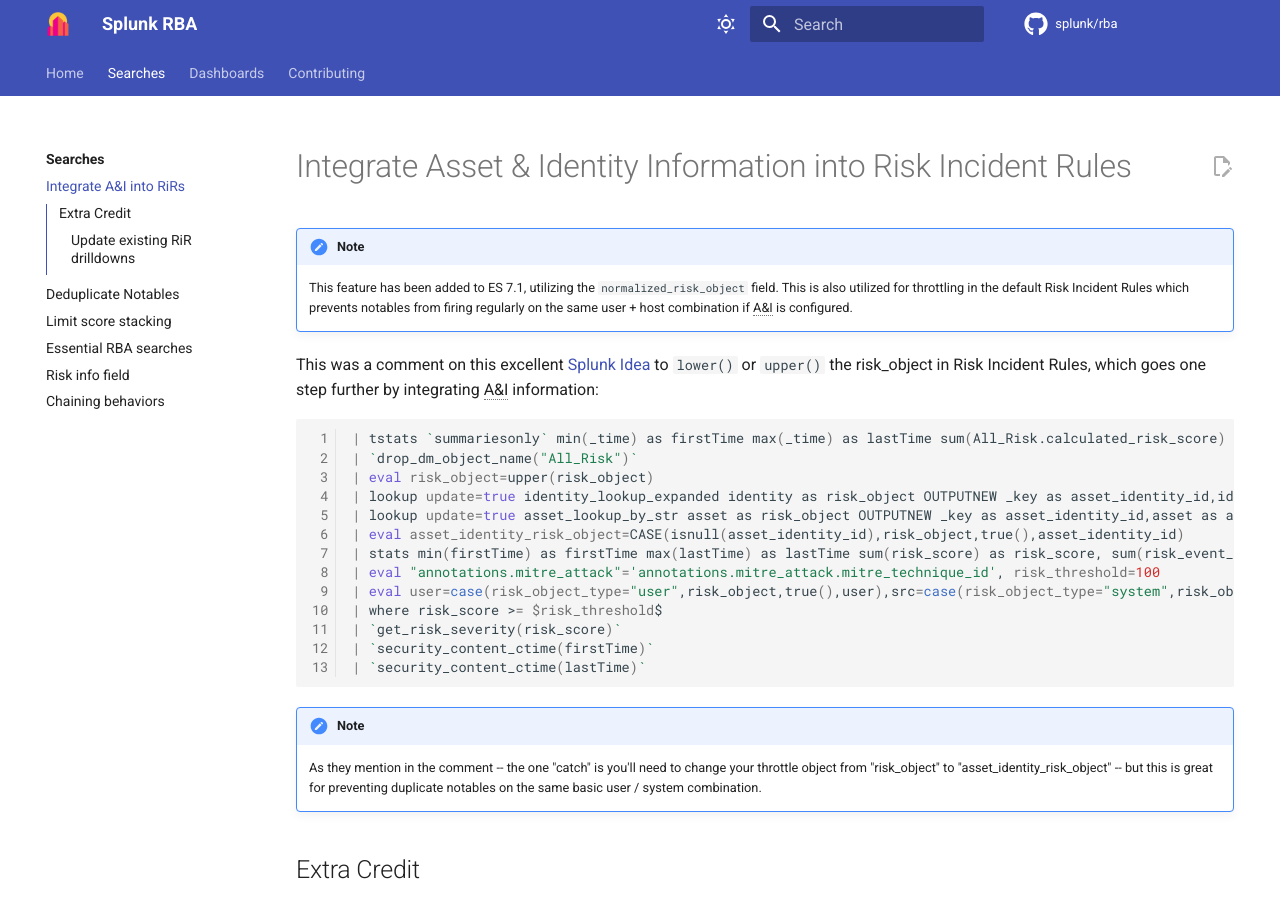
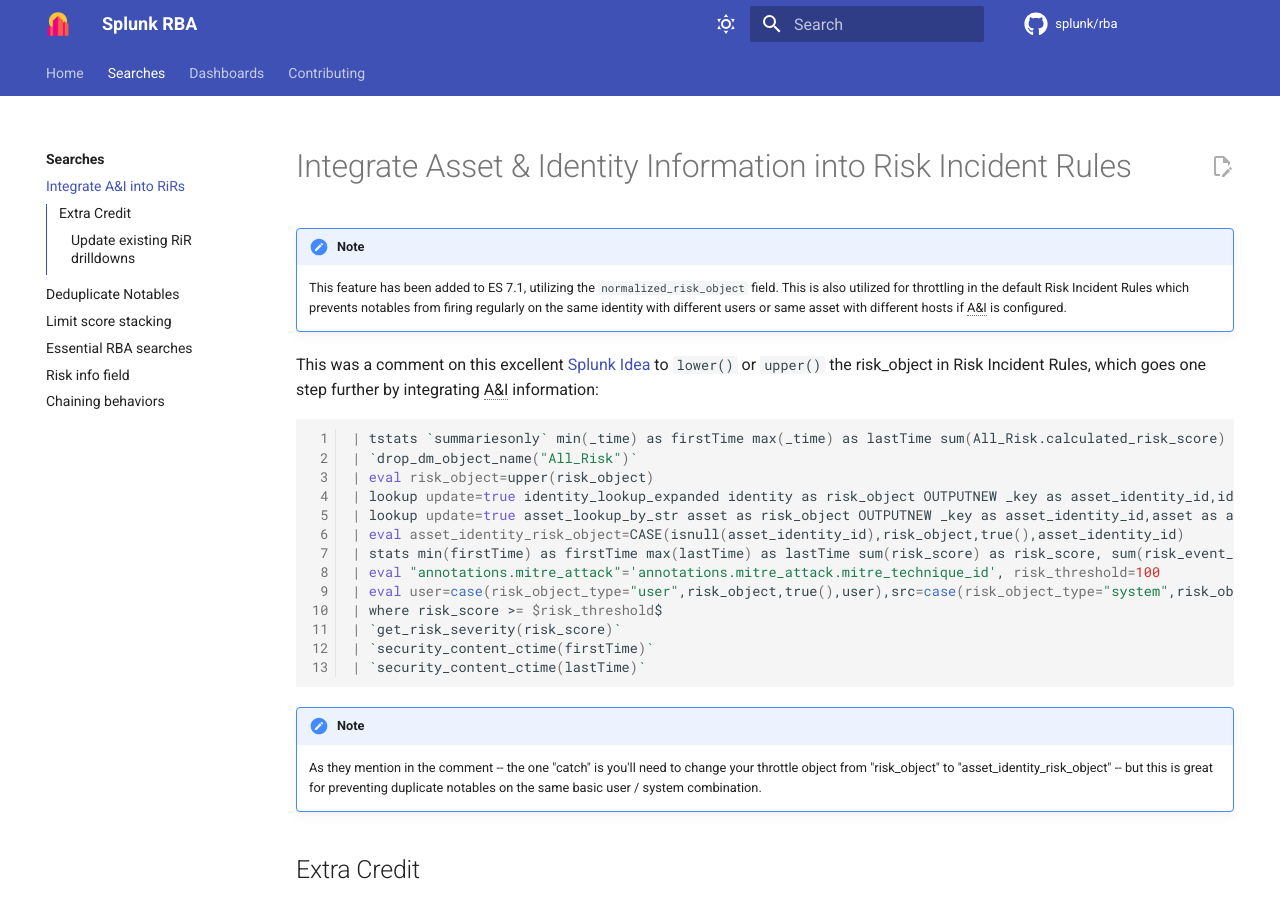
Before and after one commit to splunk/rba, an MkDocs documentation site: the page built from docs/searches/asset_and_identity_rir_logic.md, in a window 1280 px wide and 900 px high. Built offline with MkDocs 1.6.1 and Material for MkDocs 9.7.7, drawn with Linux system fonts in a browser that asks for light colours; comment, search, counter and statistics services are not loaded.

Commit message:
Update asset_and_identity_rir_logic.md
Clarified that does not deduplicate across asset and identity together, just correlates hosts to asset, or users to identity.

```diff
--- a/docs/searches/asset_and_identity_rir_logic.md
+++ b/docs/searches/asset_and_identity_rir_logic.md
@@ -1,7 +1,7 @@
 # Integrate Asset & Identity Information into Risk Incident Rules
 
 !!! note
-    This feature has been added to ES 7.1, utilizing the `normalized_risk_object` field. This is also utilized for throttling in the default Risk Incident Rules which prevents notables from firing regularly on the same user + host combination if A&I is configured.
+    This feature has been added to ES 7.1, utilizing the `normalized_risk_object` field. This is also utilized for throttling in the default Risk Incident Rules which prevents notables from firing regularly on the same identity with different users or same asset with different hosts if A&I is configured.
 
 This was a comment on this excellent [Splunk Idea](https://ideas.splunk.com/ideas/ESSID-I-253){ target=_blank } to `lower()` or `upper()` the risk_object in Risk Incident Rules, which goes one step further by integrating A&I information:
 
```
